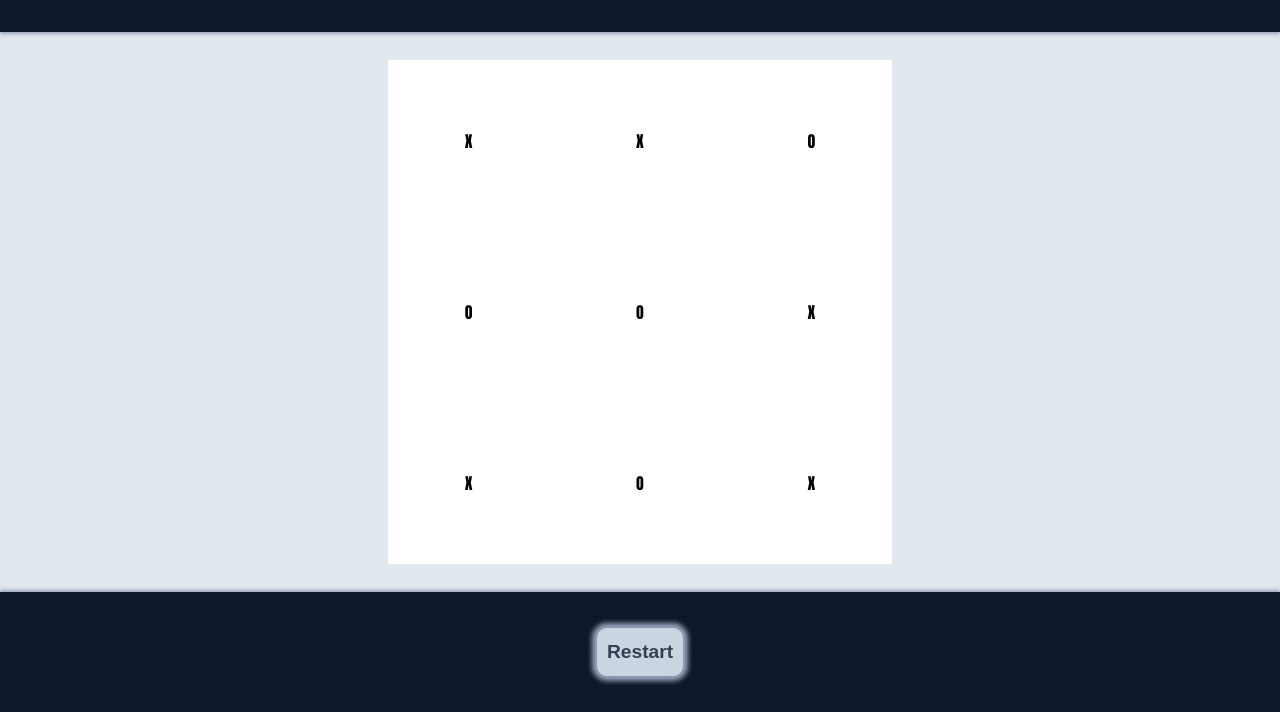
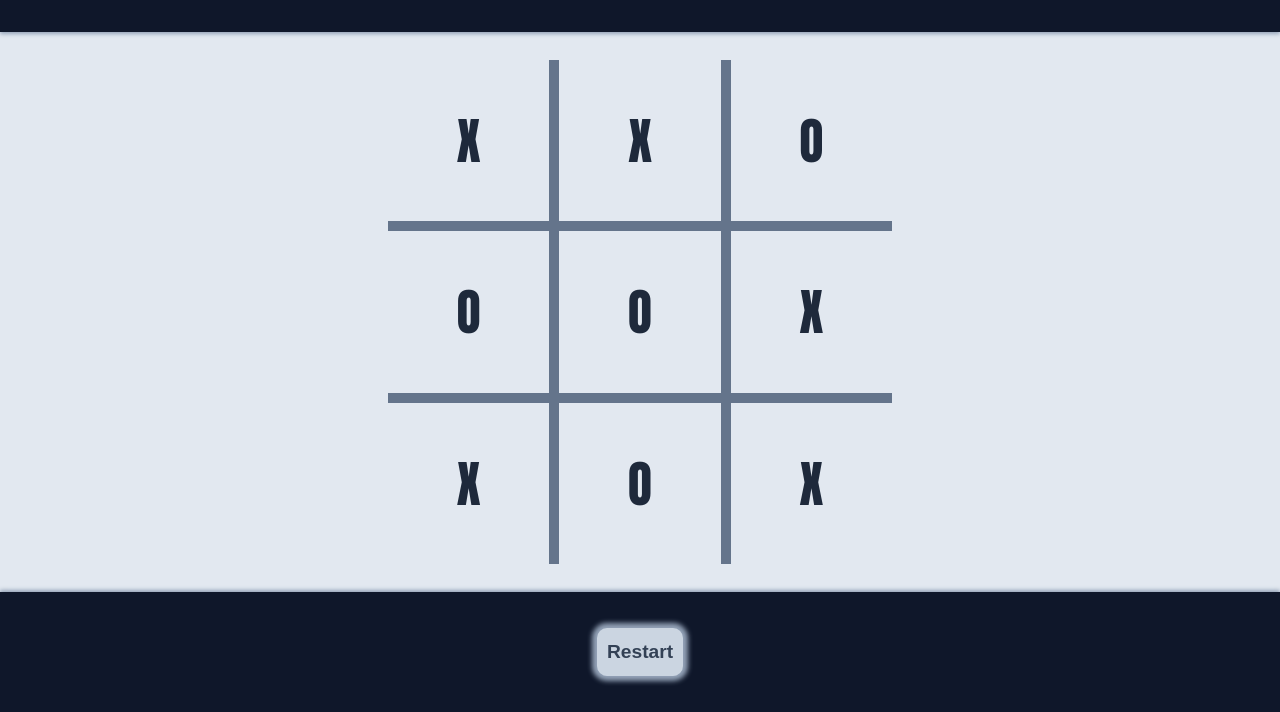
Before and after one commit to erikson84/tic-tac-toe.js, a plain HTML site: page index.html in a window 1280 px wide. Shown: the part 88-800 px from the top of the page. Drawn offline with Linux system fonts and the light colour scheme.

Commit message:
Display board with correct grid lines and colors

```diff
--- a/css/styles.css
+++ b/css/styles.css
@@ -52,7 +52,7 @@ main {
 .board {
     height: 90%;
     aspect-ratio: 1/1;
-    background-color: white;
+    background-color: #64748b;
     display: grid;
     grid-template-rows: 1fr 1fr 1fr;
     grid-template-columns: 1fr 1fr 1fr;
@@ -60,7 +60,10 @@ main {
 }
 
 .cell {
+    background-color: #e2e8f0;
+    color: #1e293b;
     display: grid;
     align-items: center;
     justify-content: center;
+    font-size: 50px;
 }
```
